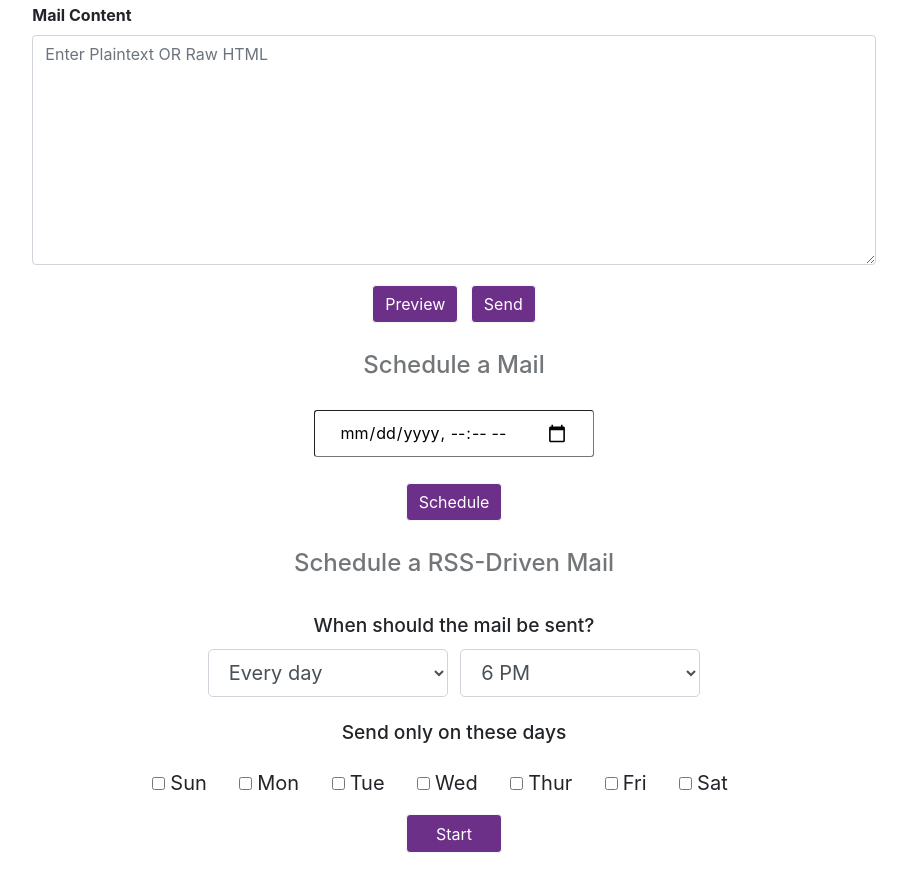
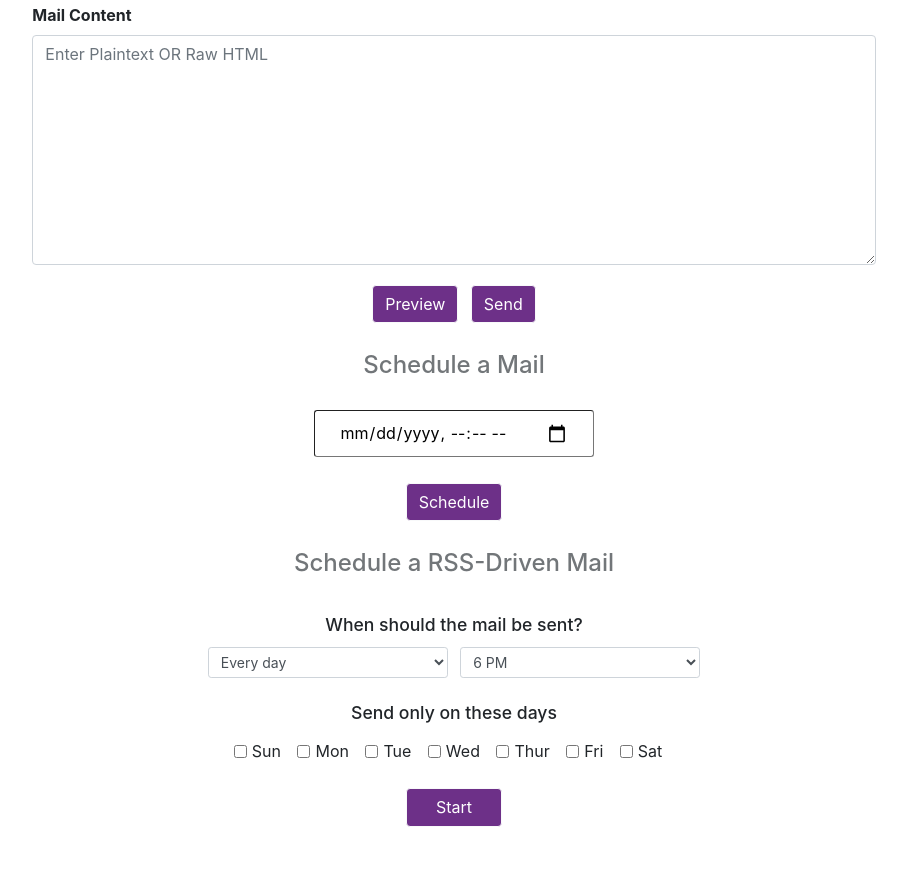
Before and after one commit to hemani-gajjar/mailchimp-integration, a website: page public/index.html in a window 1280 px wide. Shown: the part 444-1321 px from the top of the page, without its empty margins (186-1093 px from the left). Drawn offline with nearby package versions, Linux system fonts and the light colour scheme.

Commit message:
UI enhancements

```diff
--- a/public/index.html
+++ b/public/index.html
@@ -84,7 +84,7 @@
         <div class="col-lg-8 col-md-4 col-6 m-1 text-center">
           <h5 class="m-2 rss-lines">When should the mail be sent?</h5>
           <select
-            class="form-control form-control-sm d-inline-block m-1 form-control-lg frequency"
+            class="form-control form-control-sm d-inline-block m-1 frequency"
             style="width: 15rem"
           >
             <option value="every_day" selected>Every day</option>
@@ -92,7 +92,7 @@
             <option value="every_month">Every month</option>
           </select>
           <select
-            class="form-control form-control-sm d-inline-block m-1 form-control-lg time"
+            class="form-control form-control-sm d-inline-block m-1 time"
             style="width: 15rem"
           >
             <option value="0">12 AM</option>
@@ -123,7 +123,7 @@
         </div>
         <div class="col-lg-8 col-md-4 col-6 text-center">
           <h5 class="m-3 rss-lines">Send only on these days</h5>
-          <div class="form-check form-check-inline form-control-lg">
+          <div class="form-check form-check-inline">
             <input
               class="form-check-input"
               type="checkbox"
@@ -132,7 +132,7 @@
             />
             <label class="form-check-label" for="sun">Sun</label>
           </div>
-          <div class="form-check form-check-inline form-control-lg">
+          <div class="form-check form-check-inline">
             <input
               class="form-check-input"
               type="checkbox"
@@ -141,7 +141,7 @@
             />
             <label class="form-check-label" for="mon">Mon</label>
           </div>
-          <div class="form-check form-check-inline form-control-lg">
+          <div class="form-check form-check-inline">
             <input
               class="form-check-input"
               type="checkbox"
@@ -150,7 +150,7 @@
             />
             <label class="form-check-label" for="tue">Tue</label>
           </div>
-          <div class="form-check form-check-inline form-control-lg">
+          <div class="form-check form-check-inline">
             <input
               class="form-check-input"
               type="checkbox"
@@ -159,7 +159,7 @@
             />
             <label class="form-check-label" for="wed">Wed</label>
           </div>
-          <div class="form-check form-check-inline form-control-lg">
+          <div class="form-check form-check-inline">
             <input
               class="form-check-input"
               type="checkbox"
@@ -168,7 +168,7 @@
             />
             <label class="form-check-label" for="thur">Thur</label>
           </div>
-          <div class="form-check form-check-inline form-control-lg">
+          <div class="form-check form-check-inline">
             <input
               class="form-check-input"
               type="checkbox"
@@ -177,7 +177,7 @@
             />
             <label class="form-check-label" for="fri">Fri</label>
           </div>
-          <div class="form-check form-check-inline form-control-lg">
+          <div class="form-check form-check-inline">
             <input
               class="form-check-input"
               type="checkbox"
@@ -187,13 +187,13 @@
             <label class="form-check-label" for="sat">Sat</label>
           </div>
           <div>
-            <button class="btn btn-light startBtn m-2">Start</button>
+            <button class="btn btn-light startBtn m-4">Start</button>
           </div>
         </div>
       </div>
     </form>
 
-    <!-- <div id="snackbar">Members succesfully added!</div> -->
+    <div id="members-snackbar">Members Succesfully Added!</div>
 
     <script type="text/javascript" src="app.js"></script>
   </body>
--- a/public/styles.css
+++ b/public/styles.css
@@ -1,6 +1,6 @@
 /* -------------------------- Snackbar ------------------------- */
 
-#snackbar {
+#members-snackbar {
   visibility: hidden; /* Hidden by default. Visible on click */
   min-width: 250px; /* Set a default minimum width */
   margin-left: -125px; /* Divide value of min-width by 2 */
@@ -16,7 +16,7 @@
 }
 
 /* Show the snackbar when clicking on a button (class added with JavaScript) */
-#snackbar.show {
+#members-snackbar.show {
   visibility: visible; /* Show the snackbar */
   /* Add animation: Take 0.5 seconds to fade in and out the snackbar.
     However, delay the fade out process for 2.5 seconds */
@@ -99,7 +99,7 @@
 }
 
 .rss-lines {
-  font-size: 1.2rem;
+  font-size: 1.1rem;
 }
 
 iframe {
```
